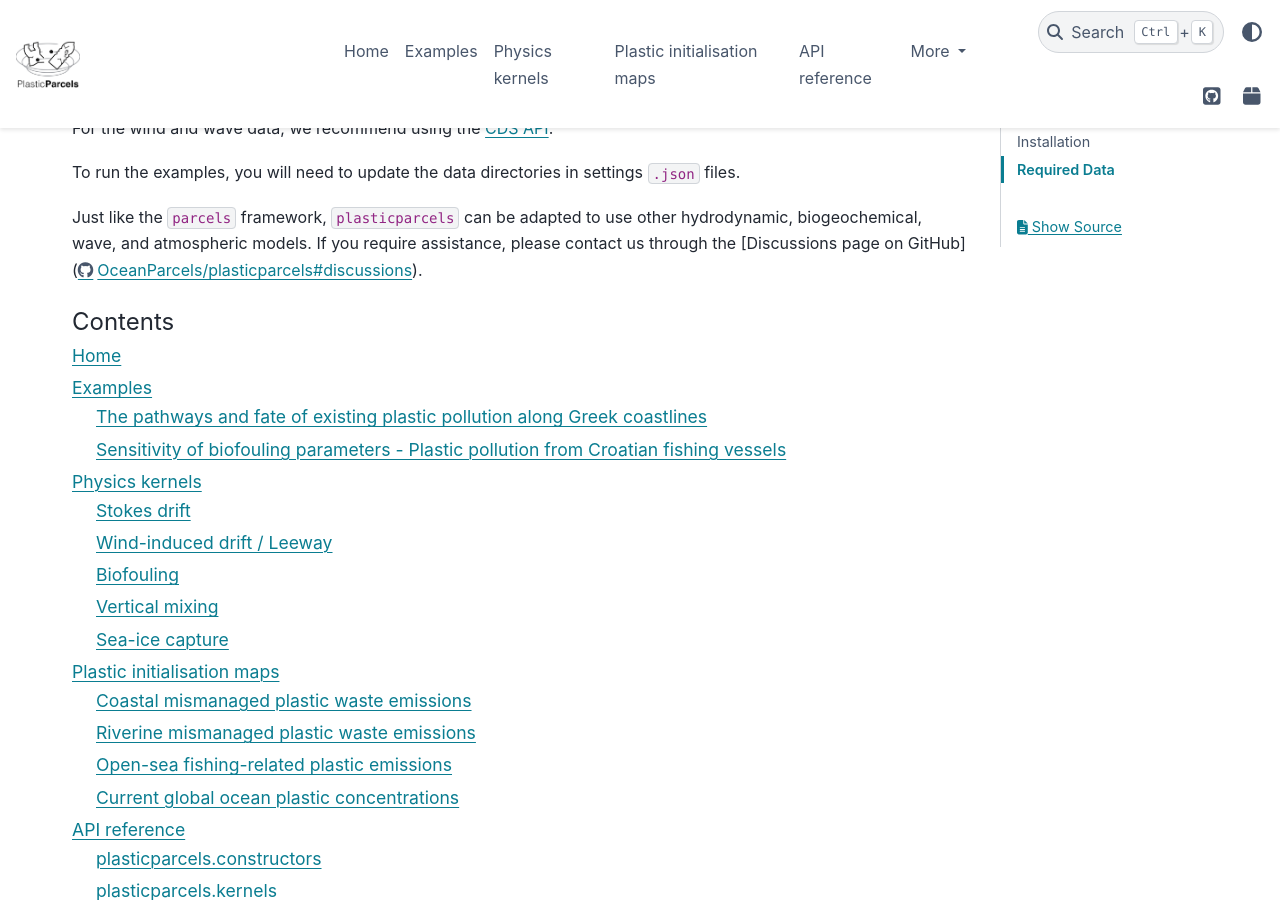
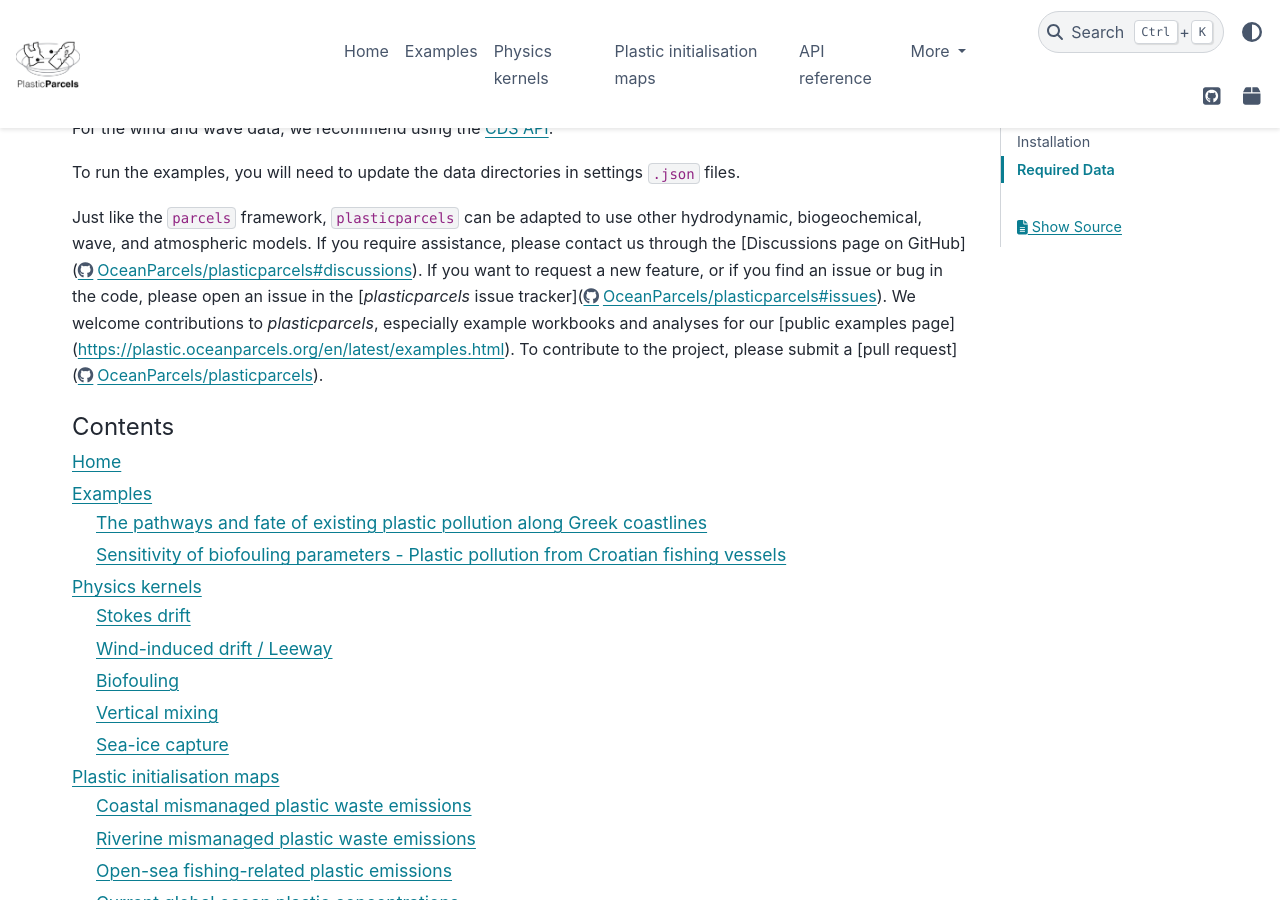
Before and after one commit to OceanParcels/plasticparcels, a Sphinx documentation site: the page built from docs/index.rst, in a window 1280 px wide and 900 px high, scrolled down 858 px. Built offline with Sphinx 7.4.7 and the PyData theme 0.15.4, drawn with Linux system fonts in a browser that asks for light colours; pages that are not in the unit, such as notebooks, are missing from menus; the version number could not be read and is left out.

Commit message:
Adding community guidelines text to main documentation page

```diff
--- a/docs/index.rst
+++ b/docs/index.rst
@@ -39,6 +39,8 @@ For the wind and wave data, we recommend using the `CDS API <https://cds.climate
 To run the examples, you will need to update the data directories in settings ``.json`` files.
 
 Just like the ``parcels`` framework, ``plasticparcels`` can be adapted to use other hydrodynamic, biogeochemical, wave, and atmospheric models. If you require assistance, please contact us through the [Discussions page on GitHub](https://github.com/OceanParcels/plasticparcels/discussions).
+If you want to request a new feature, or if you find an issue or bug in the code, please open an issue in the [`plasticparcels` issue tracker](https://github.com/OceanParcels/plasticparcels/issues).
+We welcome contributions to `plasticparcels`, especially example workbooks and analyses for our [public examples page](https://plastic.oceanparcels.org/en/latest/examples.html). To contribute to the project, please submit a [pull request](https://github.com/OceanParcels/plasticparcels/pulls).
 
 .. toctree::
    :maxdepth: 2
```
